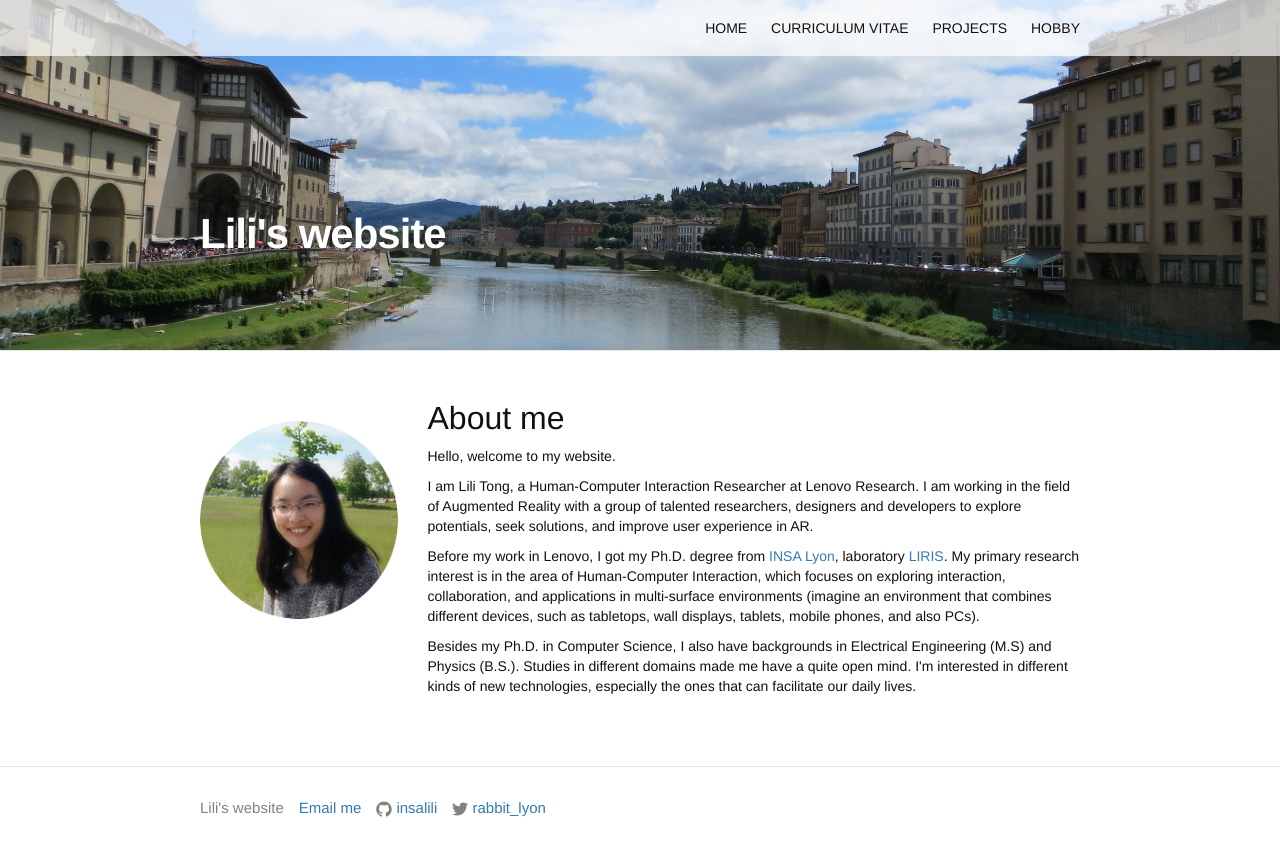
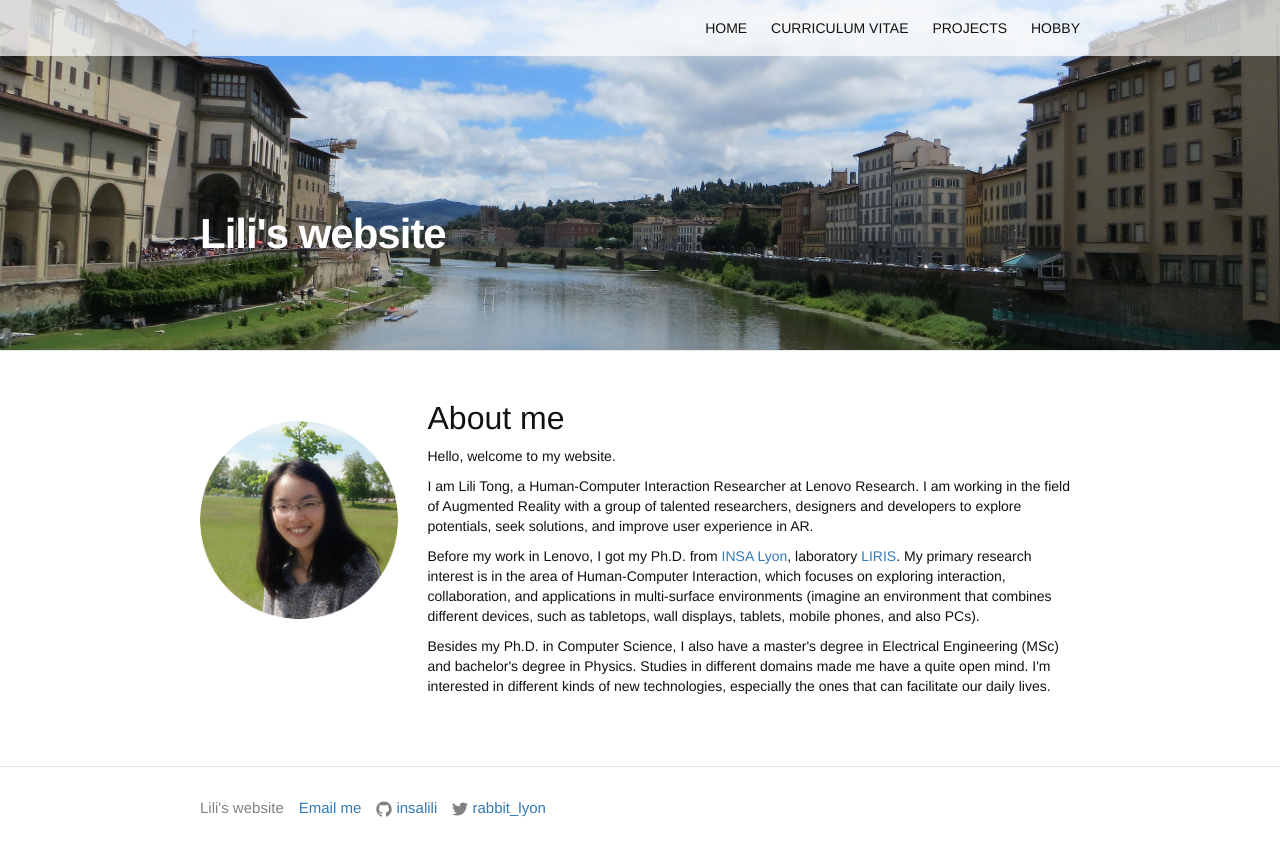
Before and after one commit to InsaLili/insalili.github.io, a Jekyll site: the page built from index.html, in a window 1280 px wide. Shown: the top 856 px of the page. Built offline with Jekyll 4.4.1, drawn with Linux system fonts in a browser that asks for light colours; comment, search, counter and statistics services are not loaded.

Commit message:
update info

```diff
--- a/index.html
+++ b/index.html
@@ -14,9 +14,9 @@ title: Lili's website
 	  <h2>About me</h2>
 	  <p>Hello, welcome to my website.</p>
 	  <p>I am Lili Tong, a Human-Computer Interaction Researcher at Lenovo Research. I am working in the field of Augmented Reality with a group of talented researchers, designers and developers to explore potentials, seek solutions, and improve user experience in AR. </p>
-	  <p>Before my work in Lenovo, I got my Ph.D. degree from <a target="_blank" href="http://www.insa-lyon.fr/en">INSA Lyon</a>, laboratory <a target="_blank" href="https://liris.cnrs.fr/membres?idn=ltong">LIRIS</a>.
+	  <p>Before my work in Lenovo, I got my Ph.D. from <a target="_blank" href="http://www.insa-lyon.fr/en">INSA Lyon</a>, laboratory <a target="_blank" href="https://liris.cnrs.fr/membres?idn=ltong">LIRIS</a>.
 	  	My primary research interest is in the area of Human-Computer Interaction, which focuses on exploring interaction, collaboration, and applications in multi-surface environments (imagine an environment that combines different devices, such as tabletops, wall displays, tablets, mobile phones, and also PCs).
 	  </p>
-	  <p>Besides my Ph.D. in Computer Science, I also have backgrounds in Electrical Engineering (M.S) and Physics (B.S.). Studies in different domains made me have a quite open mind. I'm interested in different kinds of new technologies, especially the ones that can facilitate our daily lives.</p>
+	  <p>Besides my Ph.D. in Computer Science, I also have a master's degree in Electrical Engineering (MSc) and bachelor's degree in Physics. Studies in different domains made me have a quite open mind. I'm interested in different kinds of new technologies, especially the ones that can facilitate our daily lives.</p>
 	</div>
 </div>
```
